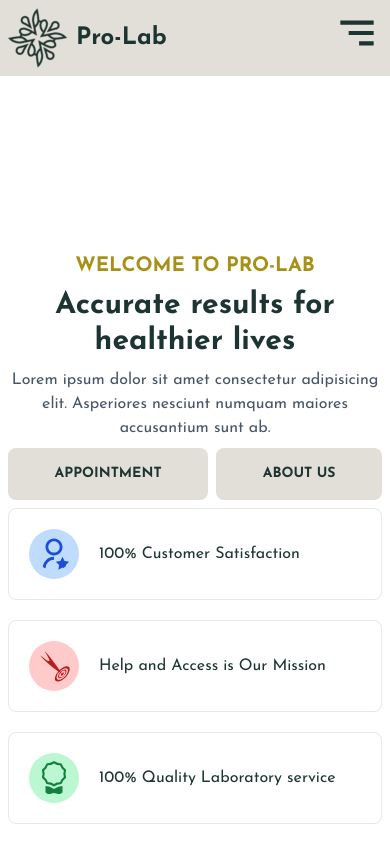
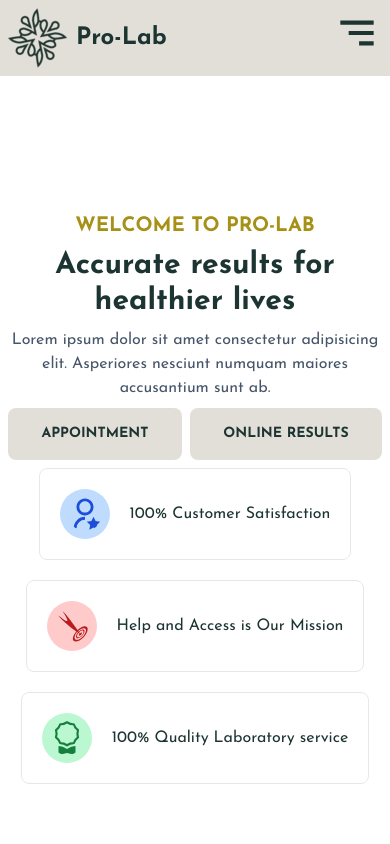
Before and after one commit to shalom99/prolab, a Next.js app: page / in a window 390 px wide. Shown: the top 844 px of the page. Built offline with nearby package versions, Linux system fonts and the light colour scheme.

Commit message:
added react awesome animations

```diff
--- a/app/components/UnderConstruction.jsx
+++ /dev/null
@@ -1,19 +0,0 @@
-import React from "react";
-
-export default function UnderConstruction() {
-  return (
-    <div>
-      <iframe
-        src="https://www.facebook.com/plugins/video.php?height=317&href=https%3A%2F%2Fwww.facebook.com%2Fprolab.meddiagnostic%2Fvideos%2F1122841501605388%2F&show_text=false&width=560&t=0"
-        width="560"
-        height="317"
-        style={{border:"none",overflow:"hidden"}}
-        scrolling="no"
-        frameborder="0"
-        allowfullscreen="true"
-        allow="autoplay; clipboard-write; encrypted-media; picture-in-picture; web-share"
-        allowFullScreen="true"
-      ></iframe>
-    </div>
-  );
-}
--- a/app/components/sections/Accredited.jsx
+++ b/app/components/sections/Accredited.jsx
@@ -9,7 +9,9 @@ export default function Accredited() {
       <h1 className="text-4xl text-primary font-semibold text-center">Accredited HMOs</h1>
       <p className="text-center">Click on your insurance provider below to see the list of accredited branches.</p>
       <div className="md:w-[80%] xl:w-[70%] 2xl:w-[60%] md:pt-5 2xl:pt-10 mx-auto grid md:grid-cols-4 justify-center">
-        <div className="w-[250px] h-[250px] bg-carehealth bg-contain bg-no-repeat bg-center"></div>
+        <div className="w-[250px] h-[250px] bg-carehealth bg-contain bg-no-repeat bg-center">
+
+        </div>
         <div className="w-[250px] h-[250px] bg-getwell bg-contain bg-no-repeat bg-center"></div>
         <div className="w-[250px] h-[250px] bg-inlife bg-contain bg-no-repeat bg-center"></div>
         <div className="w-[250px] h-[250px] bg-wellcare bg-contain bg-no-repeat bg-center"></div>
--- a/app/components/sections/Landing.jsx
+++ b/app/components/sections/Landing.jsx
@@ -4,16 +4,23 @@ import Link from "next/link";
 import { RiUserStarLine } from "react-icons/ri";
 import { GiOnTarget } from "react-icons/gi";
 import { BsAward } from "react-icons/bs";
+import { Fade, Slide } from "react-awesome-reveal";
 
 export default function Hero() {
   return (
-    <div className="flex justify-start w-full h-screen lg:h-screen pt-20 lg:pt-0 px-2 text-primarytext">
+    <div className="flex justify-start w-full h-screen lg:h-screen md:pt-20 lg:pt-0 px-2 text-primarytext">
       <div className="lg:flex w-full">
 
         {/* left */}
         <div className="md:w-[70%] h-full md:pl-[10%] flex flex-col justify-center gap-2 md:gap-3">
+          <Slide duration={1500} triggerOnce>
           <p className="text-center text-xl md:text-start font-bold text-accent">WELCOME TO PRO-LAB</p>
-          <h2 className="text-center text-3xl font-bold md:text-start lg:text-5xl xl:text-6xl 2xl:text-7xl lg:w-[700px]">Accurate results for healthier lives</h2>
+          </Slide>
+          <h2 className="text-center text-3xl font-bold md:text-start lg:text-5xl xl:text-6xl 2xl:text-7xl lg:w-[700px]">
+            <Fade duration={1500} triggerOnce>
+            Accurate results for healthier lives
+            </Fade>
+            </h2>
           <h3 className="lg:w-[600px] text-slate-600 text-center lg:text-start">
             Lorem ipsum dolor sit amet consectetur adipisicing elit. Asperiores
             nesciunt numquam maiores accusantium sunt ab.
@@ -23,11 +30,14 @@ export default function Hero() {
               APPOINTMENT
             </Link>
             <Link href="/" className="grow lg:grow-0 lg:px-5 text-center text-sm font-bold bg-primarybg text-primarytext py-4 rounded-lg hover:bg-darkerbg hover:text-white duration-500">
-              ABOUT US
+              ONLINE RESULTS
             </Link>
           </div>
 
           <div className="flex flex-col lg:flex-row lg:items-start items-center gap-5 lg:gap-10">
+            <Fade triggerOnce damping={0.8} cascade>
+
+
             <div className="w-full flex items-center gap-5 lg:max-w-[223px] p-5 border rounded-lg border-gray-200 group hover:border-blue-700 duration-1000">
               <div className="">
                 <RiUserStarLine
@@ -57,7 +67,7 @@ export default function Hero() {
               </div>
               <h3>100% Quality Laboratory service</h3>
             </div>
-
+            </Fade>
 
           </div>
         </div>
--- a/app/components/sections/Landing_about.jsx
+++ b/app/components/sections/Landing_about.jsx
@@ -12,7 +12,7 @@ export default function Landing_about() {
       {/* right */}
       <div className="lg:w-[50%] flex flex-col justify-center gap-3">
         <h2 className="font-bold text-accent">  ABOUT US</h2>
-        <h3 className="2xl:text-6xl text-4xl font-bold">Best Laboratory For Testing And Research</h3>
+        <h3 className="2xl:text-6xl text-4xl font-bold">Leading the Way in Diagnostic Excellence</h3>
         <p className="font-semibold text-lg">
           Lorem ipsum dolor sit amet consectetur adipisicing elit. Consequuntur,
           dolorum blanditiis. Rem veniam impedit repellendus!
--- a/app/page.js
+++ b/app/page.js
@@ -7,7 +7,7 @@ import Landing_about from './components/sections/Landing_about'
 import Landing_services from './components/sections/Landing_services'
 import Testimonials from './components/sections/Testimonials'
 import Clinic_gallery from './components/sections/Clinic_gallery'
-import UnderConstruction from './components/UnderConstruction'
+
 import Accredited from './components/sections/Accredited'
 
 export default function Home() {
--- a/package.json
+++ b/package.json
@@ -15,6 +15,7 @@
     "next": "^13.4.2",
     "postcss": "8.4.23",
     "react": "^18.2.0",
+    "react-awesome-reveal": "^4.2.3",
     "react-dom": "^18.2.0",
     "react-icons": "^4.8.0",
     "swiper": "^9.2.4",
```
Also changed, not shown: app/components/Testimonial_Card.jsx (line endings or trailing spaces), 1 other file (tests, documents, lock files or other folders).
